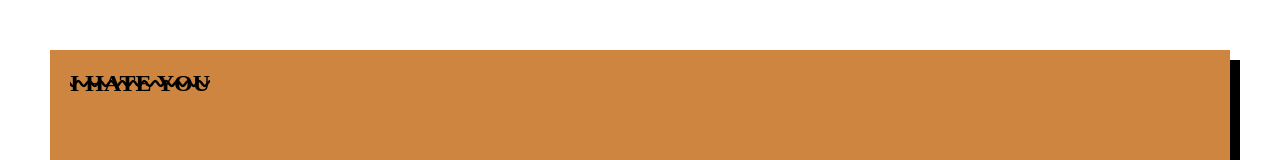
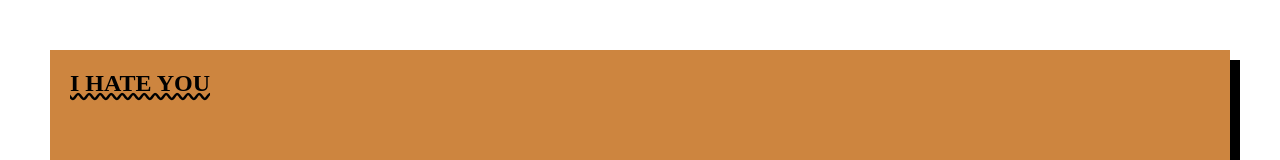
Before and after one commit to margubmurshed/pherotest, a plain HTML site: page index.html in a window 1280 px wide. Shown: the top 160 px of the page. Drawn offline with Linux system fonts and the light colour scheme.

Commit message:
h1 decorated

```diff
--- a/index.html
+++ b/index.html
@@ -28,7 +28,7 @@
         }
 
         h1 {
-            text-decoration: line-through wavy;
+            text-decoration: underline wavy;
         }
     </style>
 </head>
```
